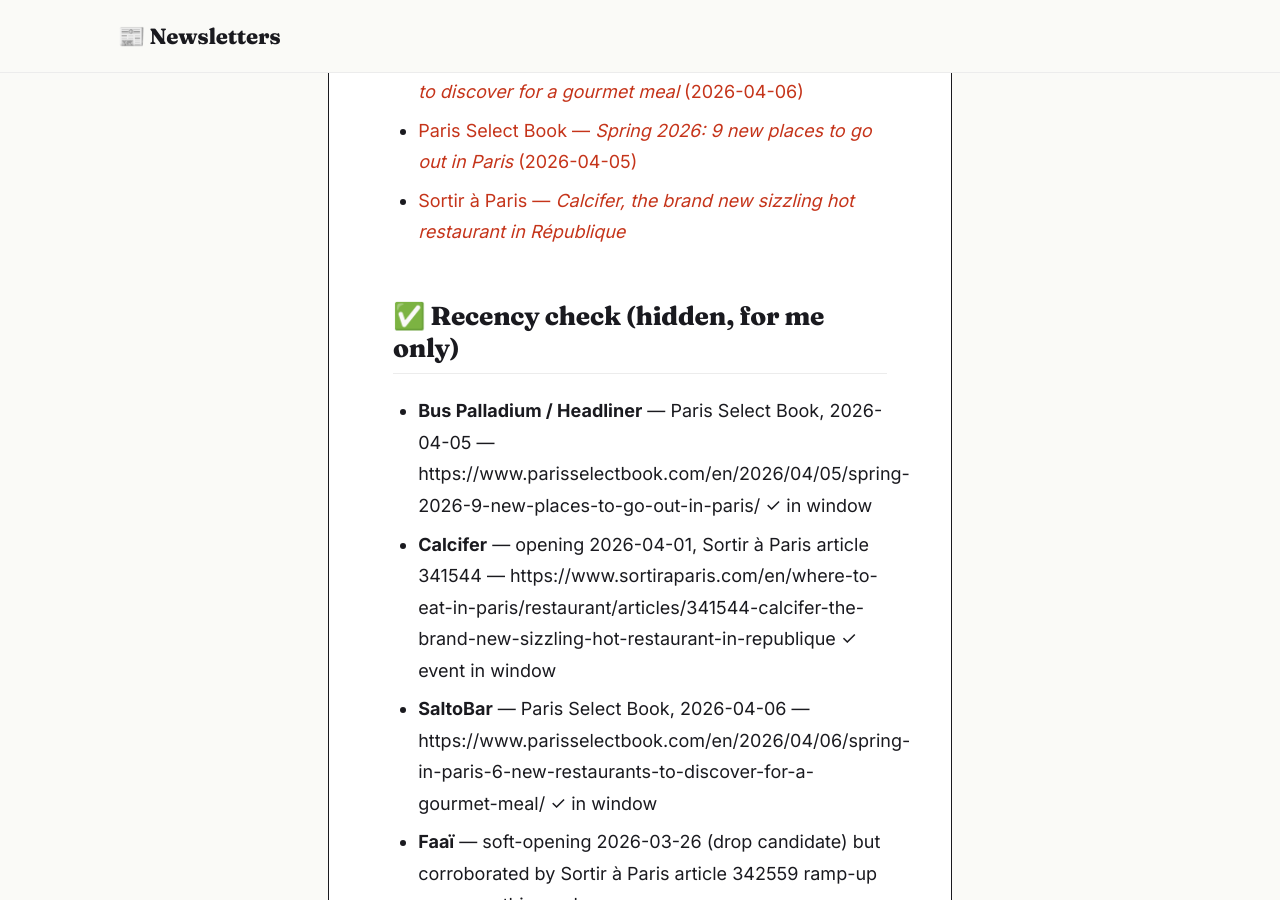
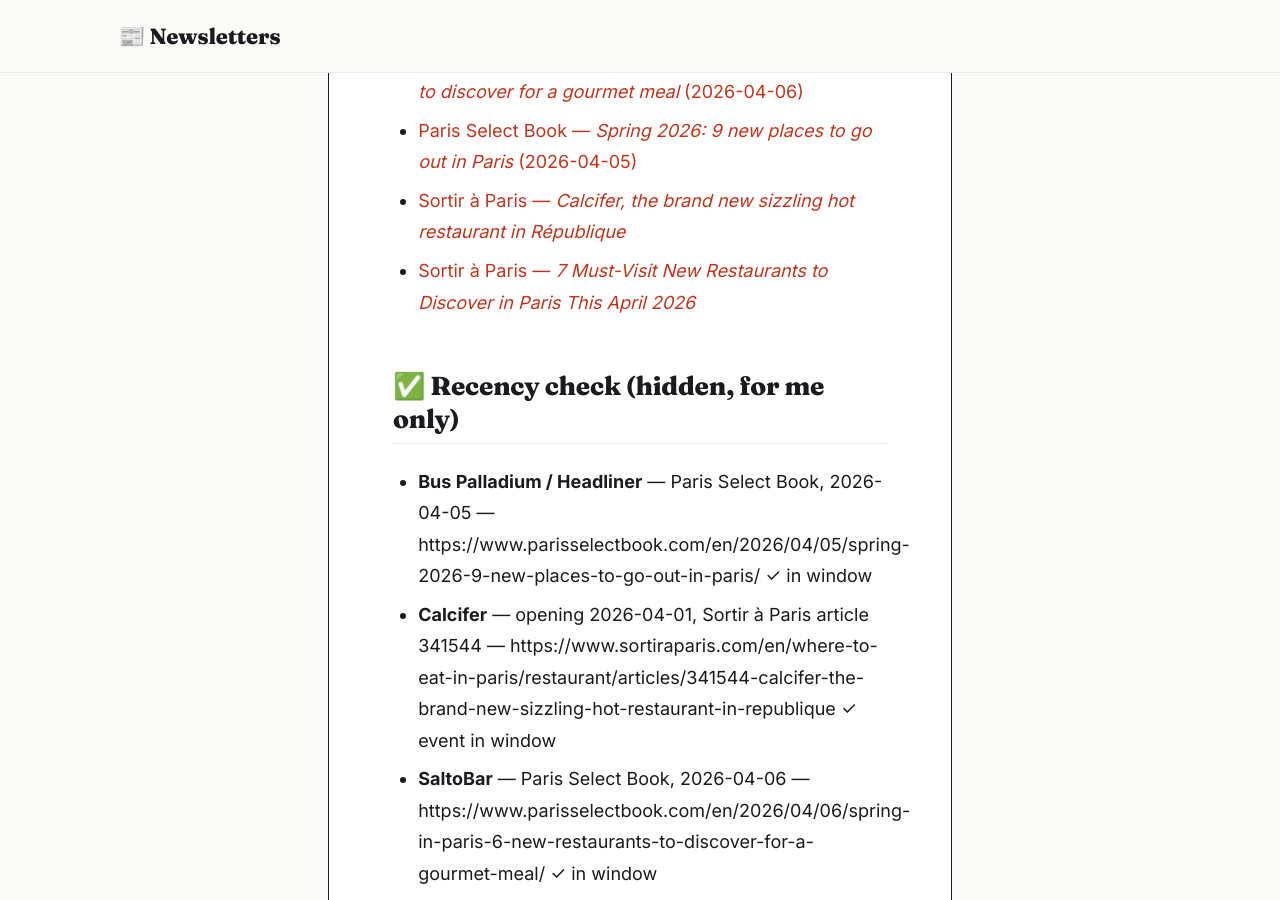
Before and after one commit to adeturckheim/newsletters, a Jekyll site: the page built from news/paris_restaurants/2026-04-07-paris-dining-weekly.md, in a window 1280 px wide and 900 px high, scrolled down 4637 px. Built offline with Jekyll 4.4.1, drawn with Linux system fonts in a browser that asks for light colours.

Commit message:
Add Paris dining weekly briefing — 2026-04-07

```diff
--- a/news/paris_restaurants/2026-04-07-paris-dining-weekly.md
+++ b/news/paris_restaurants/2026-04-07-paris-dining-weekly.md
@@ -45,6 +45,7 @@ title: 2026-04-07-paris-dining-weekly
 - [Paris Select Book — *Spring in Paris: 6 new restaurants to discover for a gourmet meal* (2026-04-06)](https://www.parisselectbook.com/en/2026/04/06/spring-in-paris-6-new-restaurants-to-discover-for-a-gourmet-meal/)
 - [Paris Select Book — *Spring 2026: 9 new places to go out in Paris* (2026-04-05)](https://www.parisselectbook.com/en/2026/04/05/spring-2026-9-new-places-to-go-out-in-paris/)
 - [Sortir à Paris — *Calcifer, the brand new sizzling hot restaurant in République*](https://www.sortiraparis.com/en/where-to-eat-in-paris/restaurant/articles/341544-calcifer-the-brand-new-sizzling-hot-restaurant-in-republique)
+- [Sortir à Paris — *7 Must-Visit New Restaurants to Discover in Paris This April 2026*](https://www.sortiraparis.com/en/where-to-eat-in-paris/restaurant/guides/310860-7-must-try-new-restaurants-in-paris-for-april-2026)
 
 ## ✅ Recency check (hidden, for me only)
 
```
